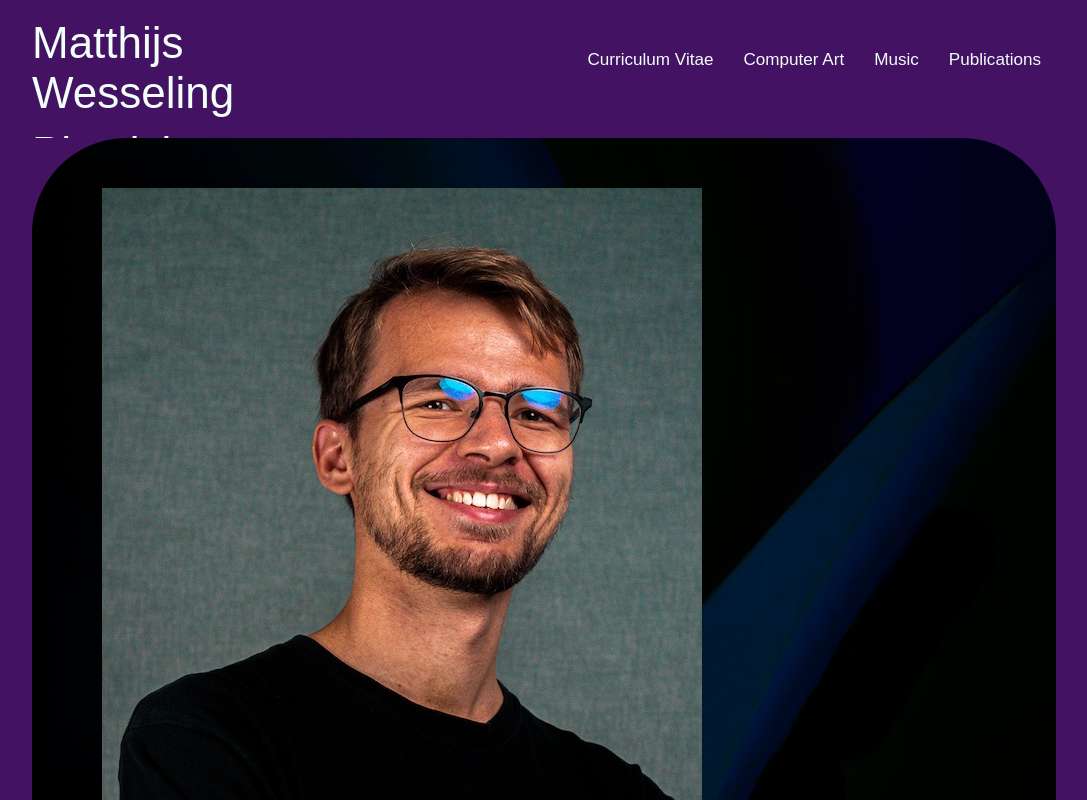
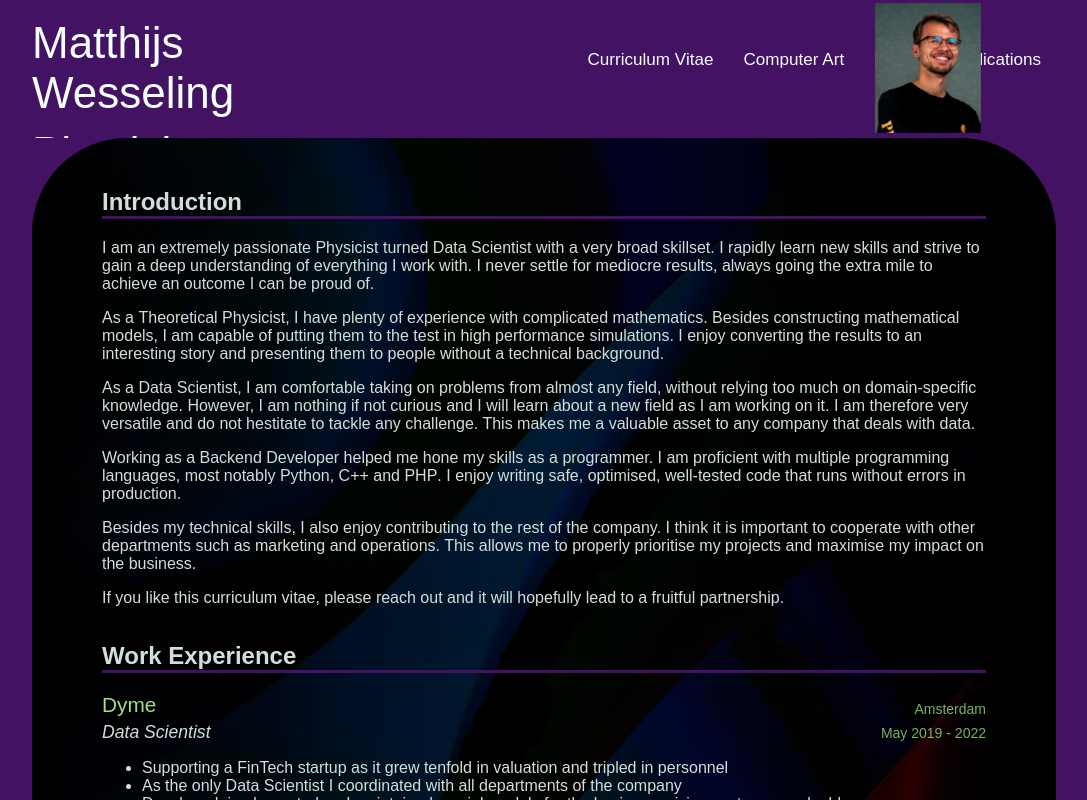
Before and after one commit to Bladieblah/Bladieblah.github.io, a Next.js app: page /cv in a window 1280 px wide. Shown: the top 800 px of the page, without its empty margins (96-1183 px from the left). Built offline with nearby package versions, Linux system fonts and the light colour scheme; a web font is replaced by a local one.

Commit message:
Style footer for printing

```diff
--- a/src/pages/cv.module.css
+++ b/src/pages/cv.module.css
@@ -14,12 +14,29 @@
   font-weight: 500;
 }
 
+.footer {
+  display: none;
+}
+
+.imageWrapper {
+  position: relative;
+}
+
+.image {
+  height: 130px;
+  position: absolute;
+  right: 5px;
+  top: calc(-1 * (clamp(20px, calc((100vw - 600px) / 10 + 20px), 50px) + 135px));
+}
+
 @media print {
   .container h1 {
+    margin-block-start: 0.5em;
     border-bottom: 3px solid var(--light-purple);
   }
 
-  .container > section:nth-child(2) > article:nth-child(2) {
-    margin-bottom: 150px;
+  .footer {
+    display: block !important;
+    margin-bottom: 20px;
   }
 }
```
Also changed, not shown: src/styles/globals.css (line endings or trailing spaces).
